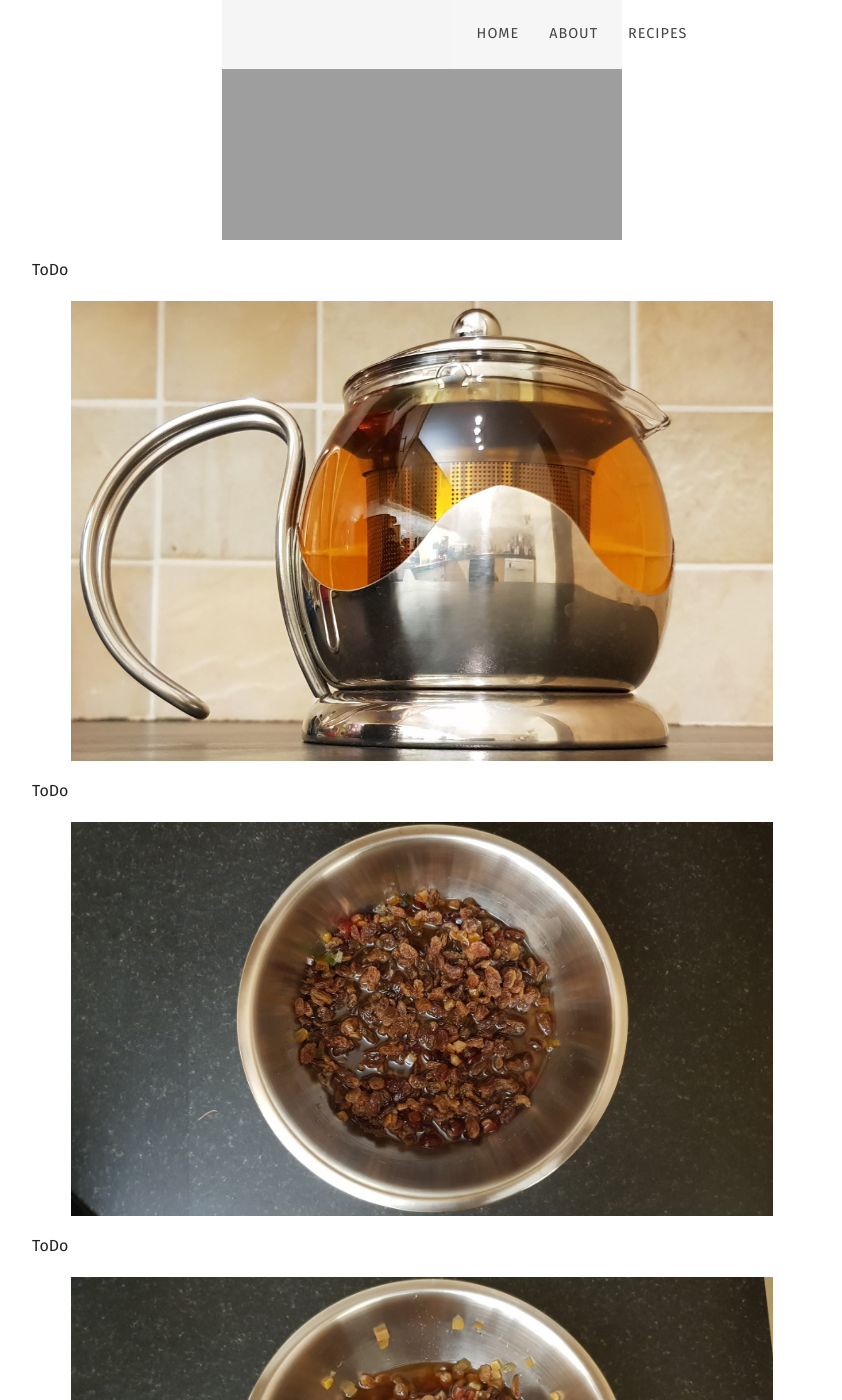
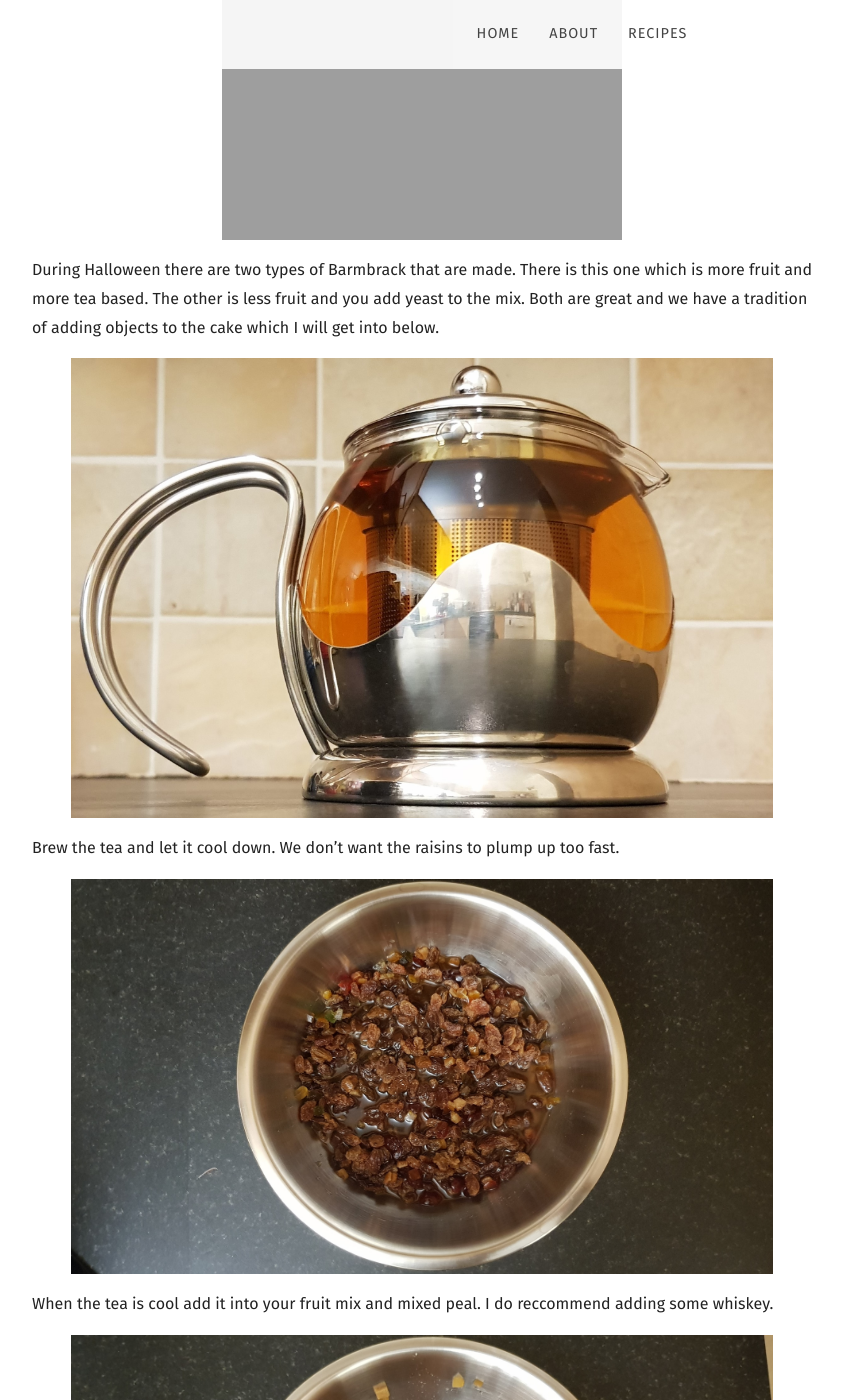
Before and after one commit to mcginleyireland/irishbaking.github.io, a Jekyll site: the page built from _posts/2021-10-30-traditional-irish-barmbrack-tea-version.md, in a window 1280 px wide and 1400 px high, scrolled down 375 px. Shown: the whole window, without its empty margins (58-900 px from the left). Built offline with Jekyll 4.4.1, drawn with Linux system fonts in a browser that asks for light colours; nearby versions of some CDN libraries; some web fonts are replaced; some of the changed text lies outside the part shown.

Commit message:
Updating the descriptions of the tea brack.

```diff
--- a/_posts/2021-10-30-traditional-irish-barmbrack-tea-version.md
+++ b/_posts/2021-10-30-traditional-irish-barmbrack-tea-version.md
@@ -51,44 +51,44 @@ recipe:
 
 
 ---
-ToDo
+During Halloween there are two types of Barmbrack that are made. There is this one which is more fruit and more tea based. The other is less fruit and you add yeast to the mix. Both are great and we have a tradition of adding objects to the cake which I will get into below.
 
 ![Cake](https://irishbaking.ie/images/Cakes/Traditional_Irish_Barmbrack_Tea_Version/Image_2.jpg)
 
-ToDo
+Brew the tea and let it cool down. We don't want the raisins to plump up too fast.
 
 ![Cake](https://irishbaking.ie/images/Cakes/Traditional_Irish_Barmbrack_Tea_Version/Image_3.jpg)
 
-ToDo
+When the tea is cool add it into your fruit mix and mixed peal. I do reccommend adding some whiskey.
 
 ![Cake](https://irishbaking.ie/images/Cakes/Traditional_Irish_Barmbrack_Tea_Version/Image_4.jpg)
 
-ToDo
+The next morning you add in the sugar and egg.
 
 ![Cake](https://irishbaking.ie/images/Cakes/Traditional_Irish_Barmbrack_Tea_Version/Image_5.jpg)
 
-ToDo
+You'll see the mixture is still pretty wet at this stage.
 
 ![Cake](https://irishbaking.ie/images/Cakes/Traditional_Irish_Barmbrack_Tea_Version/Image_6.jpg)
 
-ToDo
+Add in the flour and your spices.
 
 ![Cake](https://irishbaking.ie/images/Cakes/Traditional_Irish_Barmbrack_Tea_Version/Image_7.jpg)
 
-ToDo
+When mixed well we can add it to the tin.
 
 ![Cake](https://irishbaking.ie/images/Cakes/Traditional_Irish_Barmbrack_Tea_Version/Image_8.jpg)
 
-ToDo
+I normally slam the tin a few times so that there's no air bubbles stored below.
 
 ![Cake](https://irishbaking.ie/images/Cakes/Traditional_Irish_Barmbrack_Tea_Version/Image_9.jpg)
 
-ToDo
+After 60 minuets you can leabe it in the tin for 15 minutes. Leave it on a wire rack after that.
 
 ![Cake](https://irishbaking.ie/images/Cakes/Traditional_Irish_Barmbrack_Tea_Version/Image_10.jpg)
 
-ToDo
+There's a really great color off the tea version of Barmbrack.
 
 ![Cake](https://irishbaking.ie/images/Cakes/Traditional_Irish_Barmbrack_Tea_Version/Image_11.jpg)
 
-ToDo
+Might be even the tastier of the two. Make tea and put on some butter.
```
Also changed, not shown: images/Cakes/Traditional_Irish_Barmbrack_Tea_Version/Image_8.jpg.
